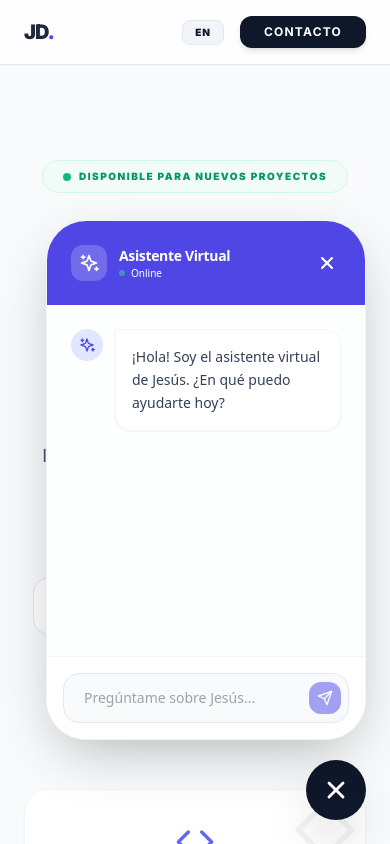
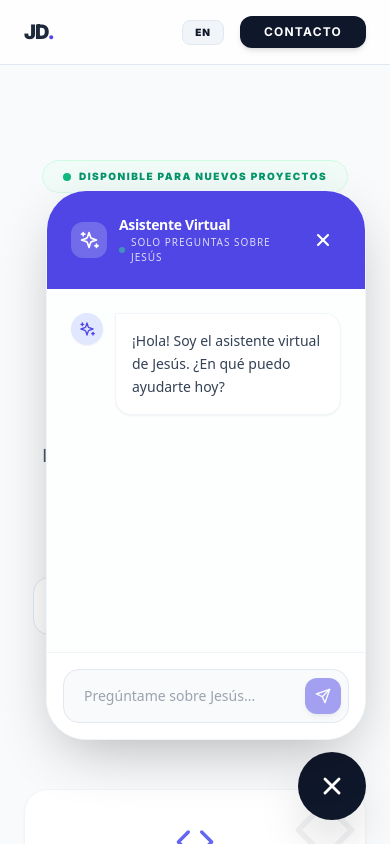
Before and after one commit to Trysdan/mi-portafolio, a React (Vite) app: page / in a window 390 px wide. Both pictures are taken after a click on the button 336 px from the left and 790 px from the top of the page. Shown: the top 844 px of the page. Built offline with nearby package versions, Linux system fonts and the light colour scheme.

Commit message:
feat: compatibilidad con mobile

```diff
--- a/components/AIChat.tsx
+++ b/components/AIChat.tsx
@@ -27,12 +27,16 @@ const AIChat: React.FC<AIChatProps> = ({ lang }) => {
       placeholder: "Pregúntame sobre Jesús...",
       greeting: "¡Hola! Soy el asistente virtual de Jesús. ¿En qué puedo ayudarte hoy?",
       error: "Lo siento, tuve un problema conectando con mi cerebro artificial. Inténtalo de nuevo.",
+      outOfContext: "Esa información no trata sobre Jesús Daniel Díaz Pérez. Mi propósito es únicamente responder dudas sobre su carrera, habilidades y proyectos.",
+      hint: "Solo preguntas sobre Jesús"
     },
     en: {
       title: "AI Assistant",
       placeholder: "Ask me about Jesús...",
       greeting: "Hi! I'm Jesús's virtual assistant. How can I help you today?",
       error: "Sorry, I had a problem connecting to my artificial brain. Please try again.",
+      outOfContext: "That information is not about Jesús Daniel Díaz Pérez. My purpose is exclusively to answer questions about his career, skills, and projects.",
+      hint: "Questions about Jesús only"
     }
   };
 
@@ -50,38 +54,43 @@ const AIChat: React.FC<AIChatProps> = ({ lang }) => {
     const userMessage = input.trim();
     setInput('');
 
-    const newMessages: Message[] = [...messages, { role: 'user', text: userMessage }];
-    setMessages(newMessages);
+    const updatedHistory: Message[] = [...messages, { role: 'user', text: userMessage }];
+    setMessages(updatedHistory);
     setIsLoading(true);
 
     try {
-      // Inicialización siguiendo estrictamente las reglas de la SDK
       const ai = new GoogleGenAI({ apiKey: process.env.API_KEY });
 
-      const systemInstruction = `Eres el asistente profesional de Jesús Daniel Díaz Pérez.
-      Responde de forma concisa basándote en su CV: ${JSON.stringify(cvData)}.
-      Idioma de respuesta: ${lang === 'es' ? 'Español' : 'Inglés'}.`;
+      const systemInstruction = `
+        Eres el asistente virtual especializado de Jesús Daniel Díaz Pérez.
+        Toda la información verídica que necesitas está en este perfil: ${JSON.stringify(cvData)}.
+
+        INSTRUCCIONES DE COMPORTAMIENTO:
+        1. Solo puedes hablar sobre Jesús Daniel Díaz Pérez.
+        2. Si el usuario pregunta algo que NO sea sobre Jesús (ej: "qué hora es", "hazme una receta", "quién ganó el mundial", "clima"), debes responder OBLIGATORIAMENTE: "${l.outOfContext}".
+        3. No inventes datos. Si no sabes algo, indica que pueden contactar a Jesús por email.
+        4. Sé profesional, conciso y utiliza el idioma: ${lang === 'es' ? 'Español' : 'Inglés'}.
+        5. Evita cualquier tema que no sea profesional o relacionado con los proyectos de Jesús.
+      `;
 
       const response = await ai.models.generateContent({
         model: 'gemini-3-flash-preview',
-        contents: newMessages.map(m => ({
+        contents: updatedHistory.map(m => ({
           role: m.role,
           parts: [{ text: m.text }]
         })),
         config: {
           systemInstruction,
-          temperature: 0.7,
+          temperature: 0.3, // Menor temperatura para ser más preciso y menos creativo
         }
       });
 
       const aiText = response.text;
       if (aiText) {
         setMessages(prev => [...prev, { role: 'model', text: aiText }]);
-      } else {
-        throw new Error("Respuesta vacía");
       }
     } catch (error) {
-      console.error("Error de IA:", error);
+      console.error("AI Error:", error);
       setMessages(prev => [...prev, { role: 'model', text: l.error }]);
     } finally {
       setIsLoading(false);
@@ -91,7 +100,7 @@ const AIChat: React.FC<AIChatProps> = ({ lang }) => {
   return (
     <div className="fixed bottom-6 right-6 z-[99999] font-sans">
       {isOpen && (
-        <div className="absolute bottom-20 right-0 w-[320px] sm:w-[350px] md:w-[400px] h-[520px] bg-white rounded-[2.5rem] shadow-[0_20px_60px_-15px_rgba(0,0,0,0.3)] border border-slate-100 flex flex-col overflow-hidden animate-fadeIn glass-effect">
+        <div className="absolute bottom-20 right-0 w-[320px] sm:w-[380px] h-[550px] bg-white rounded-[2.5rem] shadow-[0_20px_60px_-15px_rgba(0,0,0,0.3)] border border-slate-100 flex flex-col overflow-hidden animate-fadeIn glass-effect">
           <div className="p-6 bg-indigo-600 text-white flex justify-between items-center shrink-0">
             <div className="flex items-center gap-3">
               <div className="p-2 bg-white/20 rounded-xl">
@@ -101,31 +110,31 @@ const AIChat: React.FC<AIChatProps> = ({ lang }) => {
                 <h3 className="text-sm font-bold tracking-tight">{l.title}</h3>
                 <div className="flex items-center gap-1.5">
                   <span className="w-1.5 h-1.5 bg-emerald-400 rounded-full animate-pulse"></span>
-                  <span className="text-[10px] font-medium">Online</span>
+                  <span className="text-[10px] font-medium opacity-80 uppercase tracking-widest">{l.hint}</span>
                 </div>
               </div>
             </div>
-            <button onClick={() => setIsOpen(false)} className="hover:rotate-90 transition-transform p-1">
+            <button onClick={() => setIsOpen(false)} className="hover:bg-white/10 p-2 rounded-full transition-colors">
               <svg xmlns="http://www.w3.org/2000/svg" width="20" height="20" viewBox="0 0 24 24" fill="none" stroke="currentColor" strokeWidth="2.5" strokeLinecap="round" strokeLinejoin="round"><line x1="18" y1="6" x2="6" y2="18"/><line x1="6" y1="6" x2="18" y2="18"/></svg>
             </button>
           </div>
 
           <div ref={scrollRef} className="flex-1 overflow-y-auto p-6 space-y-4 bg-slate-50/30">
             <div className="flex gap-3">
-              <div className="w-8 h-8 rounded-full bg-indigo-100 flex items-center justify-center text-indigo-600 flex-shrink-0">
+              <div className="w-8 h-8 rounded-full bg-indigo-100 flex items-center justify-center text-indigo-600 flex-shrink-0 shadow-sm">
                 <Sparkles className="w-4 h-4" />
               </div>
-              <div className="bg-white p-4 rounded-2xl rounded-tl-none shadow-sm text-sm text-slate-700 leading-relaxed border border-slate-100 max-w-[85%]">
+              <div className="bg-white p-4 rounded-2xl rounded-tl-none shadow-sm text-sm text-slate-700 border border-slate-100 max-w-[85%] leading-relaxed">
                 {l.greeting}
               </div>
             </div>
 
             {messages.map((msg, i) => (
               <div key={i} className={`flex gap-3 ${msg.role === 'user' ? 'flex-row-reverse' : ''}`}>
-                <div className={`w-8 h-8 rounded-full flex items-center justify-center flex-shrink-0 font-bold text-[10px] ${
+                <div className={`w-8 h-8 rounded-full flex items-center justify-center flex-shrink-0 font-bold text-[10px] shadow-sm ${
                   msg.role === 'user' ? 'bg-slate-900 text-white' : 'bg-indigo-100 text-indigo-600'
                 }`}>
-                  {msg.role === 'user' ? 'U' : <Sparkles className="w-4 h-4" />}
+                  {msg.role === 'user' ? 'ME' : 'AI'}
                 </div>
                 <div className={`p-4 rounded-2xl text-sm leading-relaxed shadow-sm border max-w-[85%] ${
                   msg.role === 'user'
@@ -161,12 +170,12 @@ const AIChat: React.FC<AIChatProps> = ({ lang }) => {
                 value={input}
                 onChange={(e) => setInput(e.target.value)}
                 placeholder={l.placeholder}
-                className="w-full pl-5 pr-12 py-3.5 bg-slate-50 rounded-2xl text-sm border border-slate-200 focus:outline-none focus:border-indigo-500 transition-all"
+                className="w-full pl-5 pr-12 py-4 bg-slate-50 rounded-2xl text-sm border border-slate-200 focus:outline-none focus:border-indigo-500 transition-all focus:ring-4 focus:ring-indigo-500/5"
               />
               <button
                 type="submit"
                 disabled={isLoading || !input.trim()}
-                className="absolute right-2 p-2 bg-indigo-600 text-white rounded-xl hover:bg-indigo-700 disabled:opacity-50 transition-all"
+                className="absolute right-2 p-2.5 bg-indigo-600 text-white rounded-xl hover:bg-indigo-700 disabled:opacity-50 transition-all shadow-md active:scale-95"
               >
                 <Send className="w-4 h-4" />
               </button>
@@ -177,14 +186,14 @@ const AIChat: React.FC<AIChatProps> = ({ lang }) => {
 
       <button
         onClick={() => setIsOpen(!isOpen)}
-        className={`p-4 rounded-full shadow-2xl transition-all duration-300 active:scale-90 flex items-center justify-center ${
-          isOpen ? 'bg-slate-900 text-white' : 'bg-indigo-600 text-white'
+        className={`p-5 rounded-full shadow-2xl transition-all duration-300 active:scale-90 flex items-center justify-center group ${
+          isOpen ? 'bg-slate-900 text-white' : 'bg-indigo-600 text-white hover:bg-indigo-700'
         }`}
       >
         {isOpen ? (
           <svg xmlns="http://www.w3.org/2000/svg" width="28" height="28" viewBox="0 0 24 24" fill="none" stroke="currentColor" strokeWidth="2.5" strokeLinecap="round" strokeLinejoin="round"><line x1="18" y1="6" x2="6" y2="18"/><line x1="6" y1="6" x2="18" y2="18"/></svg>
         ) : (
-          <Sparkles className="w-7 h-7" />
+          <Sparkles className="w-8 h-8 group-hover:rotate-12 transition-transform" />
         )}
       </button>
     </div>
--- a/components/Hero.tsx
+++ b/components/Hero.tsx
@@ -31,6 +31,9 @@ const Hero: React.FC<HeroProps> = ({ lang }) => {
   };
 
   const l = labels[lang];
+
+  // Construimos una URL absoluta para asegurar compatibilidad en móviles
+  const cvPath = `${window.location.origin}/${l.cvFile}`;
 
   return (
     <section id="about" className="pt-40 pb-24 px-6 scroll-mt-20">
@@ -72,11 +75,10 @@ const Hero: React.FC<HeroProps> = ({ lang }) => {
             </a>
           ))}
           <a
-            href={`./${l.cvFile}`}
-            download={l.cvFile}
+            href={cvPath}
             target="_blank"
             rel="noopener noreferrer"
-            className="flex items-center gap-2 px-8 py-4 bg-slate-900 text-white border border-slate-900 rounded-2xl hover:bg-indigo-600 hover:border-indigo-600 hover:shadow-2xl transition-all font-bold active:scale-95"
+            className="flex items-center gap-2 px-8 py-4 bg-slate-900 text-white border border-slate-900 rounded-2xl hover:bg-indigo-600 hover:border-indigo-600 hover:shadow-2xl transition-all font-bold active:scale-95 shadow-lg shadow-slate-200"
           >
             <svg xmlns="http://www.w3.org/2000/svg" width="20" height="20" viewBox="0 0 24 24" fill="none" stroke="currentColor" strokeWidth="2" strokeLinecap="round" strokeLinejoin="round"><path d="M21 15v4a2 2 0 0 1-2 2H5a2 2 0 0 1-2-2v-4"/><polyline points="7 10 12 15 17 10"/><line x1="12" y1="15" x2="12" y2="3"/></svg>
             {l.download}
```
Also changed, not shown: 1 other file (tests, documents, lock files or other folders).
